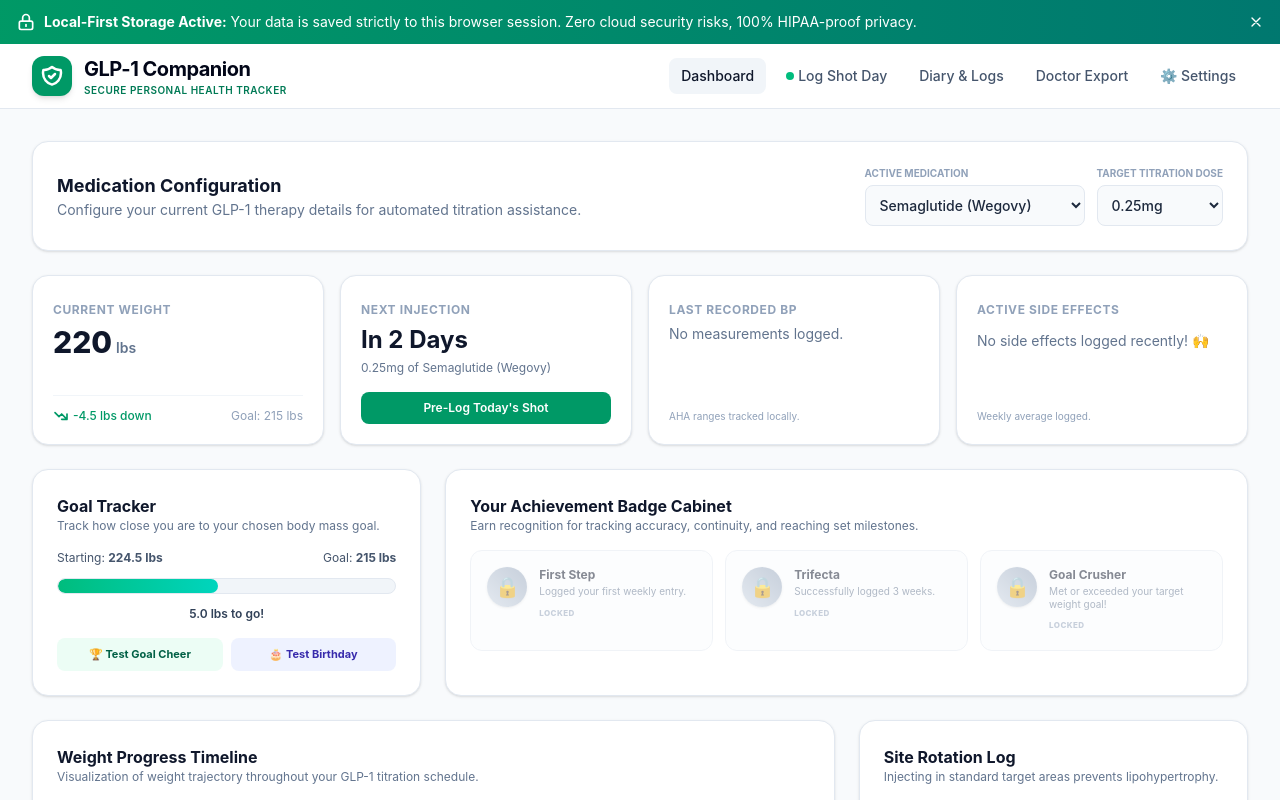
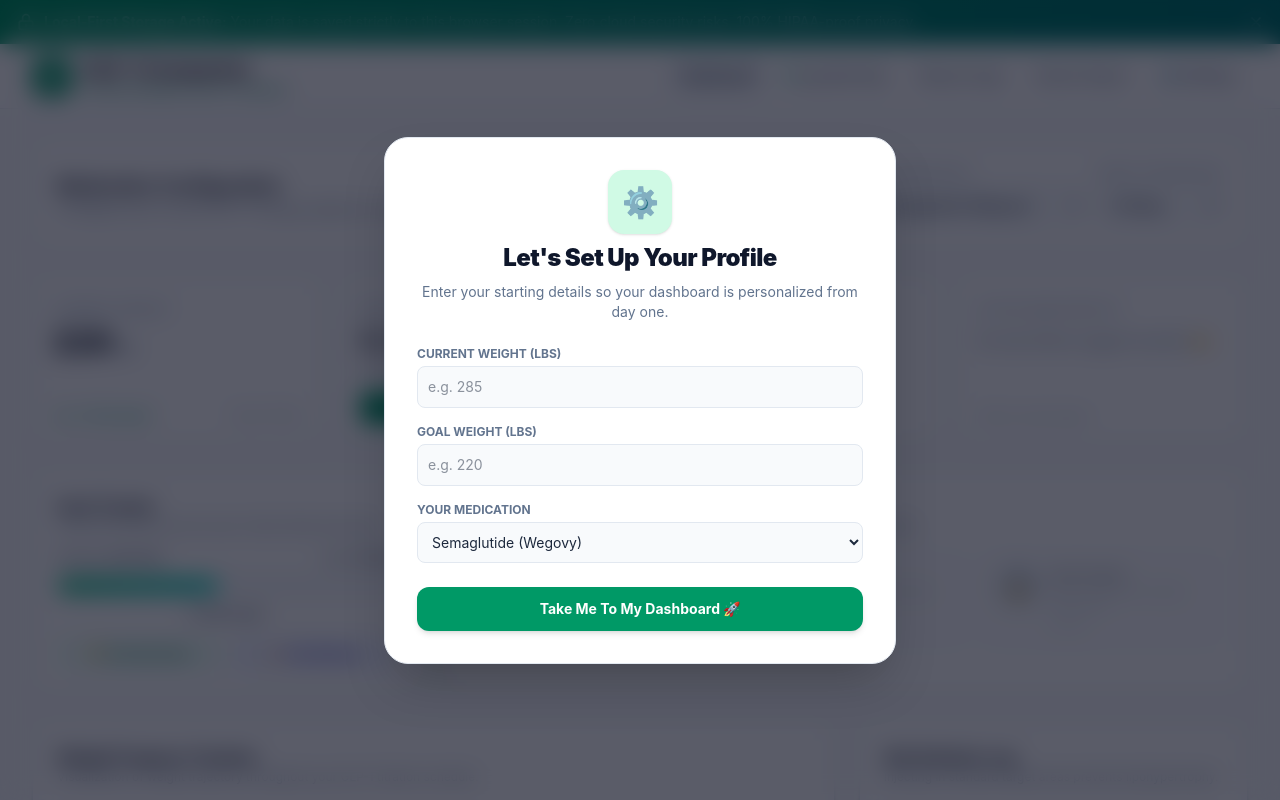
Before and after one commit to kue2086-hue/glp1-companion, a React (Vite) app: page / in a window 1280 px wide. Both pictures are taken after a click on the button 640 px from the left and 591 px from the top of the page. Shown: the top 800 px of the page. Built offline with nearby package versions, Linux system fonts and the light colour scheme.

Commit message:
add onboarding flow

```diff
--- a/src/App.tsx
+++ b/src/App.tsx
@@ -128,6 +128,9 @@ export default function App() {
   const [weightGoal, setWeightGoal] = useState(215);
   const [userBirthday, setUserBirthday] = useState('1988-06-04');
   const [showWelcomeModal, setShowWelcomeModal] = useState(true);
+  const [showOnboarding, setShowOnboarding] = useState(false);
+const [onboardingWeight, setOnboardingWeight] = useState('');
+const [onboardingGoal, setOnboardingGoal] = useState('');
 
   const [celebrationsEnabled, setCelebrationsEnabled] = useState(true);
   const [goalCelebrationActive, setGoalCelebrationActive] = useState(false);
@@ -459,6 +462,61 @@ export default function App() {
       )}
 
       {}
+{showOnboarding && (
+  <div className="fixed inset-0 bg-slate-950/65 backdrop-blur-md flex items-center justify-center p-4 z-50">
+    <div className="bg-white rounded-3xl border border-slate-200 shadow-2xl max-w-lg w-full p-6 md:p-8 space-y-6">
+      <div className="text-center space-y-2">
+        <div className="w-16 h-16 bg-emerald-100 text-emerald-800 rounded-2xl flex items-center justify-center mx-auto text-3xl shadow-sm">⚙️</div>
+        <h3 className="text-2xl font-black text-slate-900 tracking-tight">Let's Set Up Your Profile</h3>
+        <p className="text-slate-500 text-sm">Enter your starting details so your dashboard is personalized from day one.</p>
+      </div>
+
+      <div className="space-y-4">
+        <div>
+          <label className="block text-xs font-bold text-slate-500 uppercase mb-1">Current Weight (lbs)</label>
+          <input
+            type="number"
+            placeholder="e.g. 285"
+            value={onboardingWeight}
+            onChange={(e) => setOnboardingWeight(e.target.value)}
+            className="bg-slate-50 border border-slate-200 text-slate-800 text-sm rounded-lg focus:ring-emerald-500 focus:border-emerald-500 block w-full p-2.5"
+          />
+        </div>
+        <div>
+          <label className="block text-xs font-bold text-slate-500 uppercase mb-1">Goal Weight (lbs)</label>
+          <input
+            type="number"
+            placeholder="e.g. 220"
+            value={onboardingGoal}
+            onChange={(e) => setOnboardingGoal(e.target.value)}
+            className="bg-slate-50 border border-slate-200 text-slate-800 text-sm rounded-lg focus:ring-emerald-500 focus:border-emerald-500 block w-full p-2.5"
+          />
+        </div>
+        <div>
+          <label className="block text-xs font-bold text-slate-500 uppercase mb-1">Your Medication</label>
+          <select
+            value={selectedMed.id}
+            onChange={(e) => { const m = MEDICATIONS.find(x => x.id === e.target.value); if(m) { setSelectedMed(m); setUserDoseSchedule(m.doses[0]); }}}
+            className="bg-slate-50 border border-slate-200 text-slate-800 text-sm rounded-lg focus:ring-emerald-500 focus:border-emerald-500 block w-full p-2.5"
+          >
+            {MEDICATIONS.map(m => <option key={m.id} value={m.id}>{m.name}</option>)}
+          </select>
+        </div>
+      </div>
+
+      <button
+        onClick={() => {
+          if (onboardingWeight) setWeightGoal(parseFloat(onboardingGoal) || 215);
+          setShowOnboarding(false);
+          setActiveTab('dashboard');
+        }}
+        className="w-full py-3 bg-emerald-600 hover:bg-emerald-700 text-white rounded-xl font-bold text-sm shadow-md transition duration-150"
+      >
+        Take Me To My Dashboard 🚀
+      </button>
+    </div>
+  </div>
+)}
       {showWelcomeModal && (
         <div className="fixed inset-0 bg-slate-950/65 backdrop-blur-md flex items-center justify-center p-4 z-50">
           <div className="bg-white rounded-3xl border border-slate-200 shadow-2xl max-w-lg w-full p-6 md:p-8 text-center space-y-6">
@@ -484,15 +542,16 @@ export default function App() {
               className="w-full py-3 bg-emerald-600 hover:bg-emerald-700 text-white rounded-xl font-bold text-sm shadow-md transition duration-150 transform hover:scale-[1.02]"
             >
               Start Tracking with Confidence 🚀
-              <button
+ <button
   onClick={() => {
     setEntries([]);
     localStorage.removeItem('glp1_entries');
     setShowWelcomeModal(false);
+    setShowOnboarding(true);
   }}
   className="w-full py-3 bg-slate-100 hover:bg-slate-200 text-slate-700 rounded-xl font-bold text-sm transition duration-150 mt-2"
 >
-  Start Fresh (Clear Demo Data) 🗑️
+  Start Fresh (New User Setup) 🗑️
 </button>
             </button>
           </div>
```
